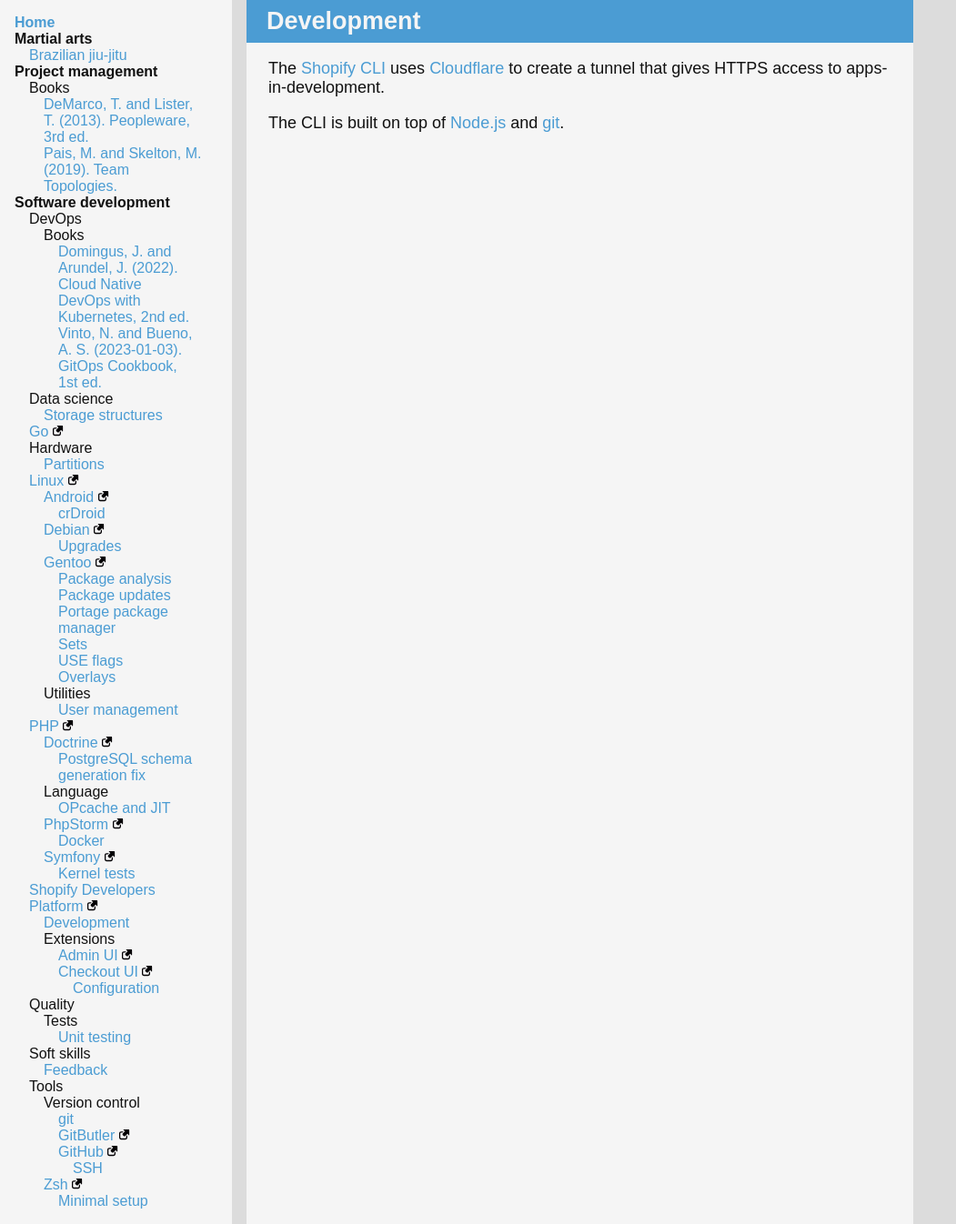
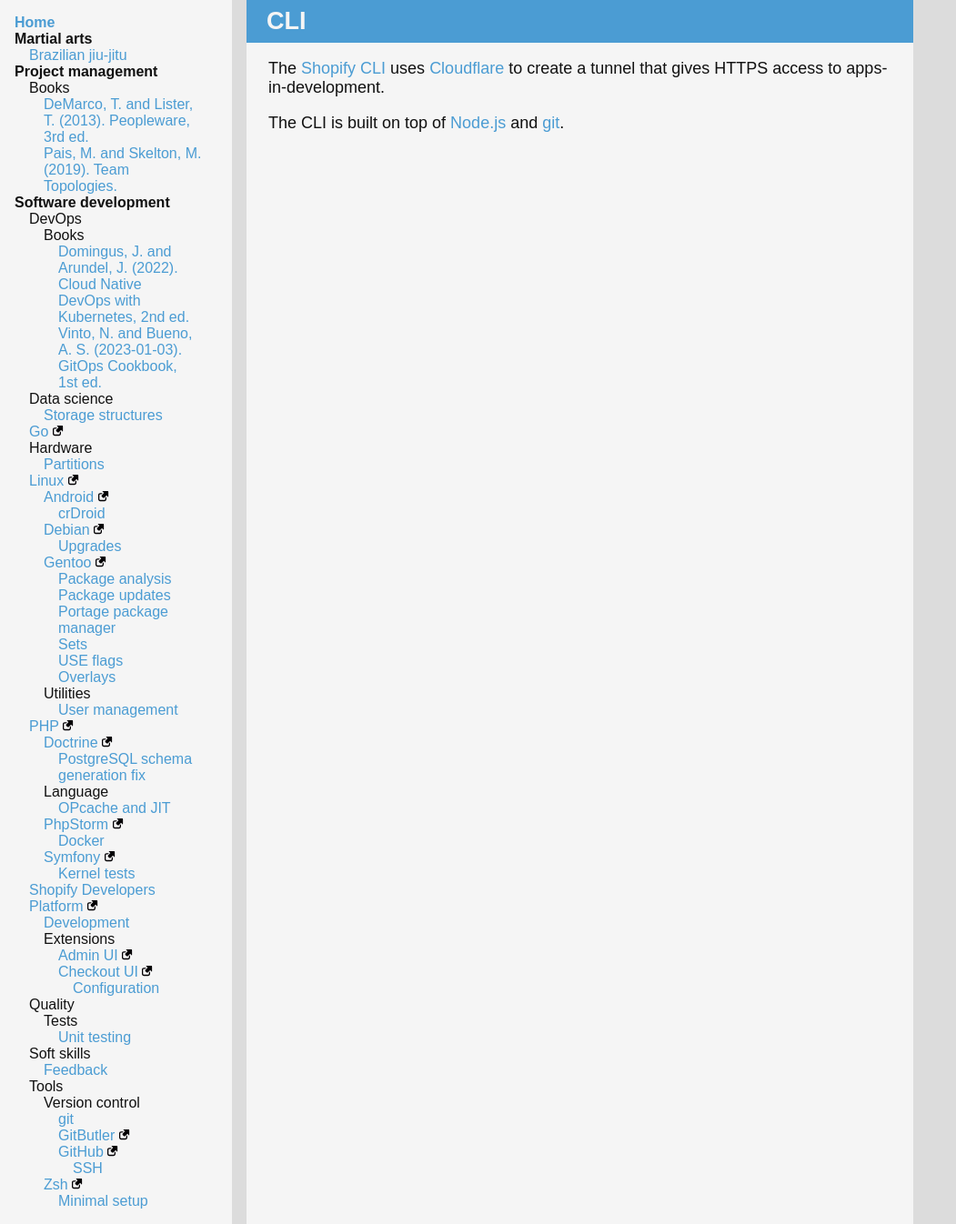
Before and after one commit to ganiulis/personal-notes, a Jekyll site: the page built from software-development/shopify/cli.md, in a window 1280 px wide. Shown: the whole page at 91% size, without its empty margins (0-1051 px from the left). Built offline with Jekyll 4.4.1, drawn with Linux system fonts in a browser that asks for light colours; our own code applies the rules of GitHub Pages for plain Markdown files.

Commit message:
feat: Notes

```diff
--- a/software-development/shopify/development.md
+++ b/software-development/shopify/cli.md
@@ -2,7 +2,7 @@
 layout: default
 ---
 
-# Development
+# CLI
 
 The [Shopify CLI](https://shopify.dev/docs/api/shopify-cli) uses [Cloudflare](https://www.cloudflare.com/) to create a tunnel that gives HTTPS access to apps-in-development.
 
```
